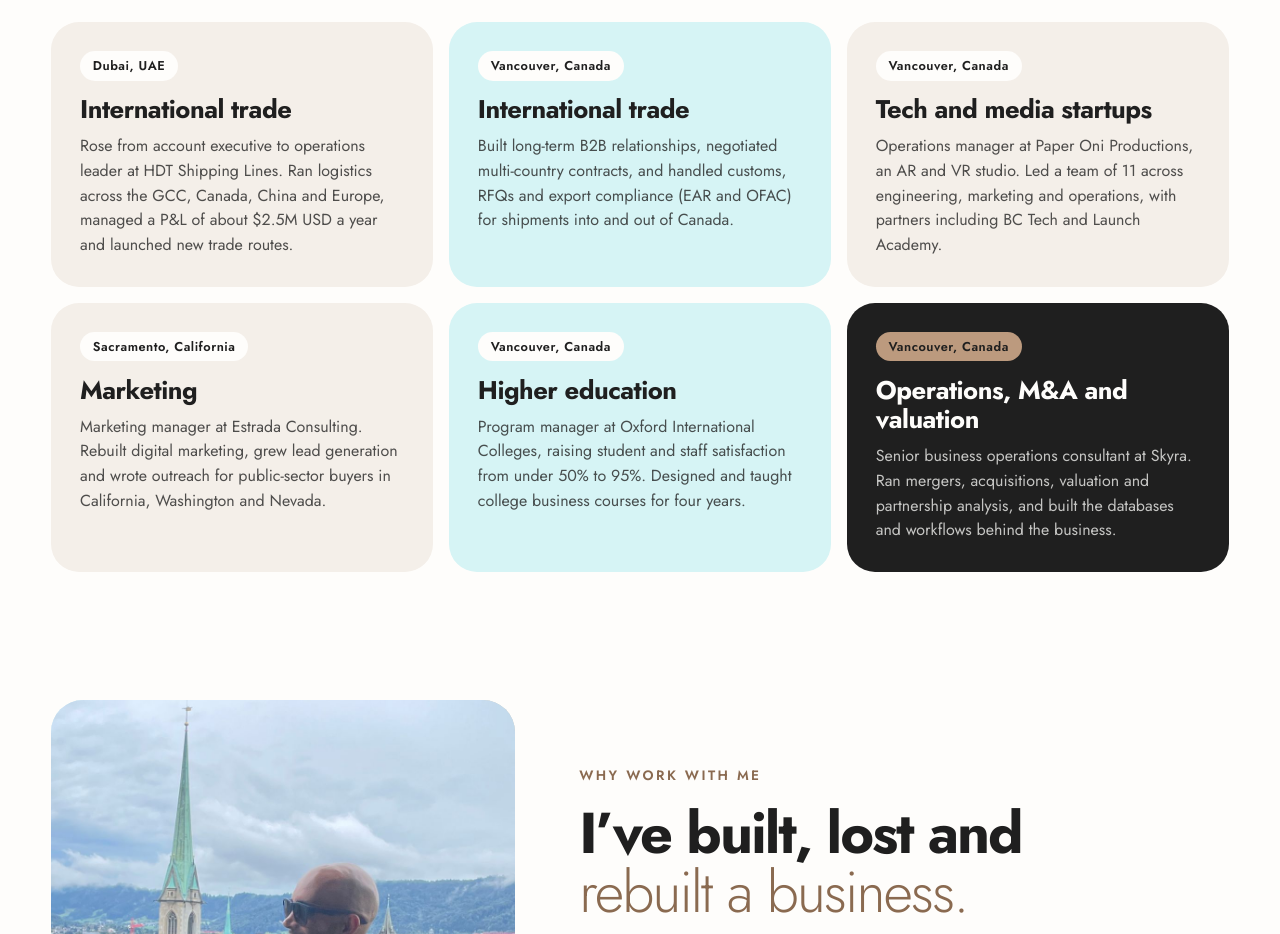
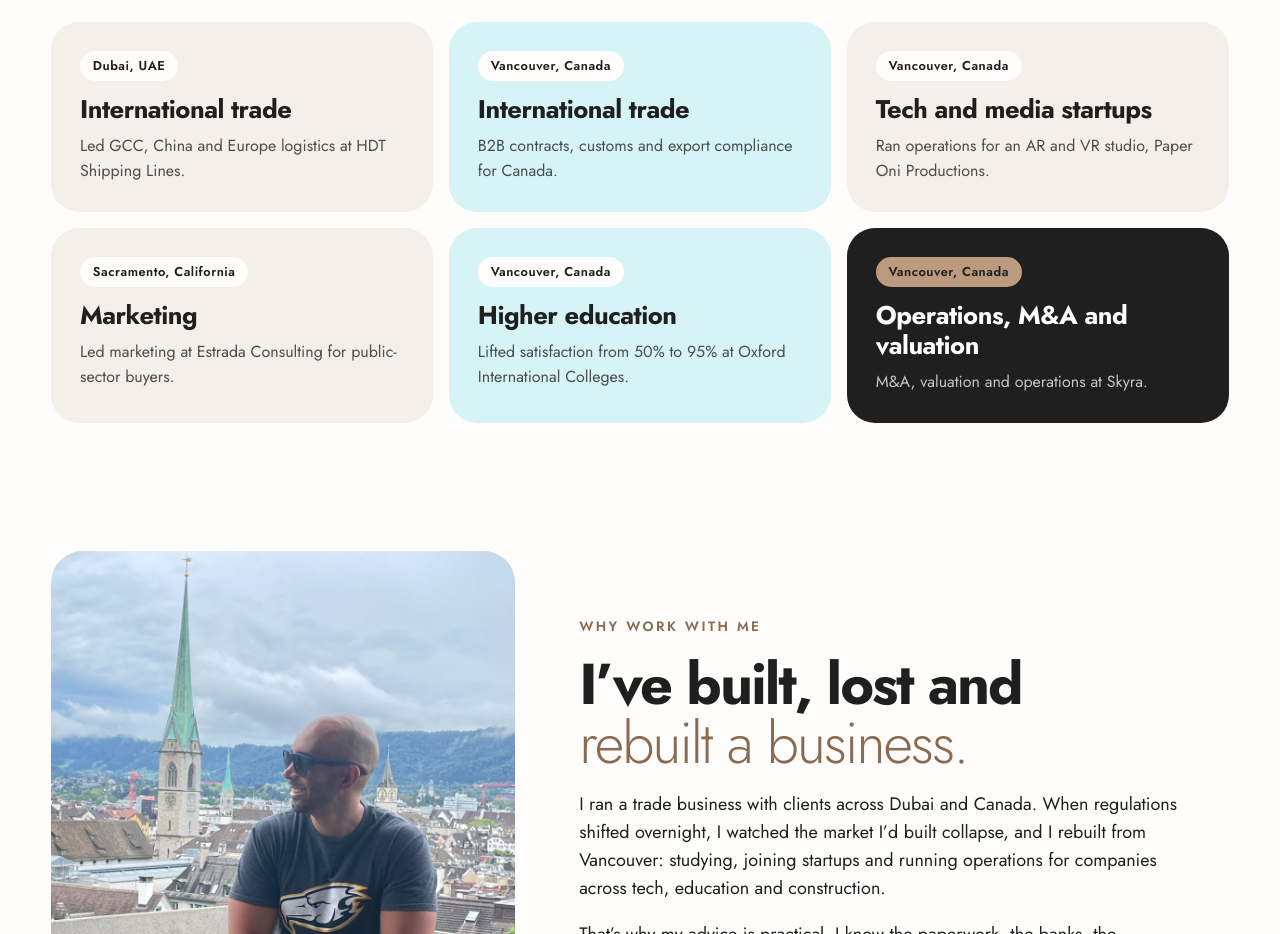
Before and after one commit to hmovi/solitonpower, a plain HTML site: page consulting.html in a window 1280 px wide. Shown: the part 2240-3174 px from the top of the page. Drawn offline with Linux system fonts and the light colour scheme.

Commit message:
Add files via upload

```diff
--- a/consulting.html
+++ b/consulting.html
@@ -99,12 +99,12 @@
       <p class="lede">I’ve worked inside the kinds of businesses I now advise, so my advice comes from doing the work.</p>
     </div>
     <div class="cs-exp">
-      <article class="cs-x rv"><span class="cs-loc">Dubai, UAE</span><h3>International trade</h3><p>Rose from account executive to operations leader at HDT Shipping Lines. Ran logistics across the GCC, Canada, China and Europe, managed a P&amp;L of about $2.5M USD a year and launched new trade routes.</p></article>
-      <article class="cs-x rv"><span class="cs-loc">Vancouver, Canada</span><h3>International trade</h3><p>Built long-term B2B relationships, negotiated multi-country contracts, and handled customs, RFQs and export compliance (EAR and OFAC) for shipments into and out of Canada.</p></article>
-      <article class="cs-x rv"><span class="cs-loc">Vancouver, Canada</span><h3>Tech and media startups</h3><p>Operations manager at Paper Oni Productions, an AR and VR studio. Led a team of 11 across engineering, marketing and operations, with partners including BC Tech and Launch Academy.</p></article>
-      <article class="cs-x rv"><span class="cs-loc">Sacramento, California</span><h3>Marketing</h3><p>Marketing manager at Estrada Consulting. Rebuilt digital marketing, grew lead generation and wrote outreach for public-sector buyers in California, Washington and Nevada.</p></article>
-      <article class="cs-x rv"><span class="cs-loc">Vancouver, Canada</span><h3>Higher education</h3><p>Program manager at Oxford International Colleges, raising student and staff satisfaction from under 50% to 95%. Designed and taught college business courses for four years.</p></article>
-      <article class="cs-x cs-x-dark rv"><span class="cs-loc">Vancouver, Canada</span><h3>Operations, M&amp;A and valuation</h3><p>Senior business operations consultant at Skyra. Ran mergers, acquisitions, valuation and partnership analysis, and built the databases and workflows behind the business.</p></article>
+      <article class="cs-x rv"><span class="cs-loc">Dubai, UAE</span><h3>International trade</h3><p>Led GCC, China and Europe logistics at HDT Shipping Lines.</p></article>
+      <article class="cs-x rv"><span class="cs-loc">Vancouver, Canada</span><h3>International trade</h3><p>B2B contracts, customs and export compliance for Canada.</p></article>
+      <article class="cs-x rv"><span class="cs-loc">Vancouver, Canada</span><h3>Tech and media startups</h3><p>Ran operations for an AR and VR studio, Paper Oni Productions.</p></article>
+      <article class="cs-x rv"><span class="cs-loc">Sacramento, California</span><h3>Marketing</h3><p>Led marketing at Estrada Consulting for public-sector buyers.</p></article>
+      <article class="cs-x rv"><span class="cs-loc">Vancouver, Canada</span><h3>Higher education</h3><p>Lifted satisfaction from 50% to 95% at Oxford International Colleges.</p></article>
+      <article class="cs-x cs-x-dark rv"><span class="cs-loc">Vancouver, Canada</span><h3>Operations, M&amp;A and valuation</h3><p>M&amp;A, valuation and operations at Skyra.</p></article>
     </div>
   </section>
 
```
